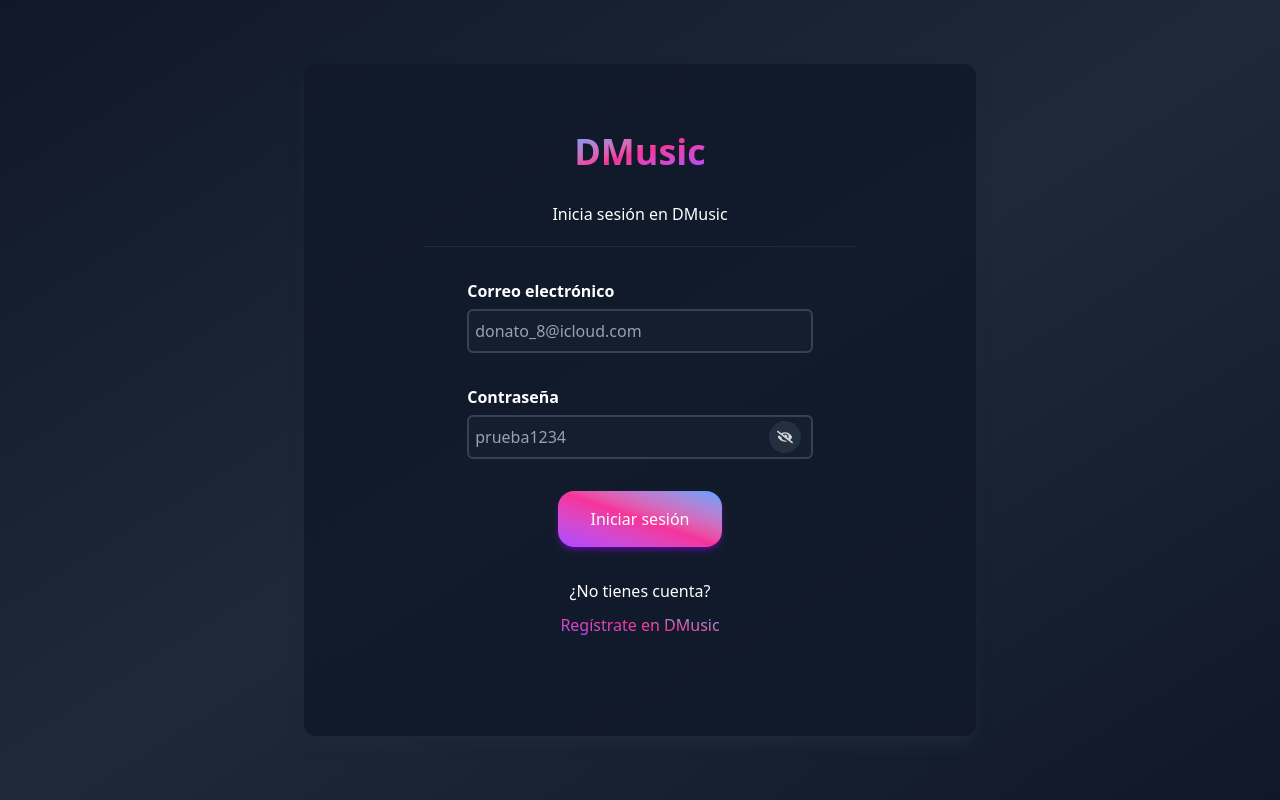
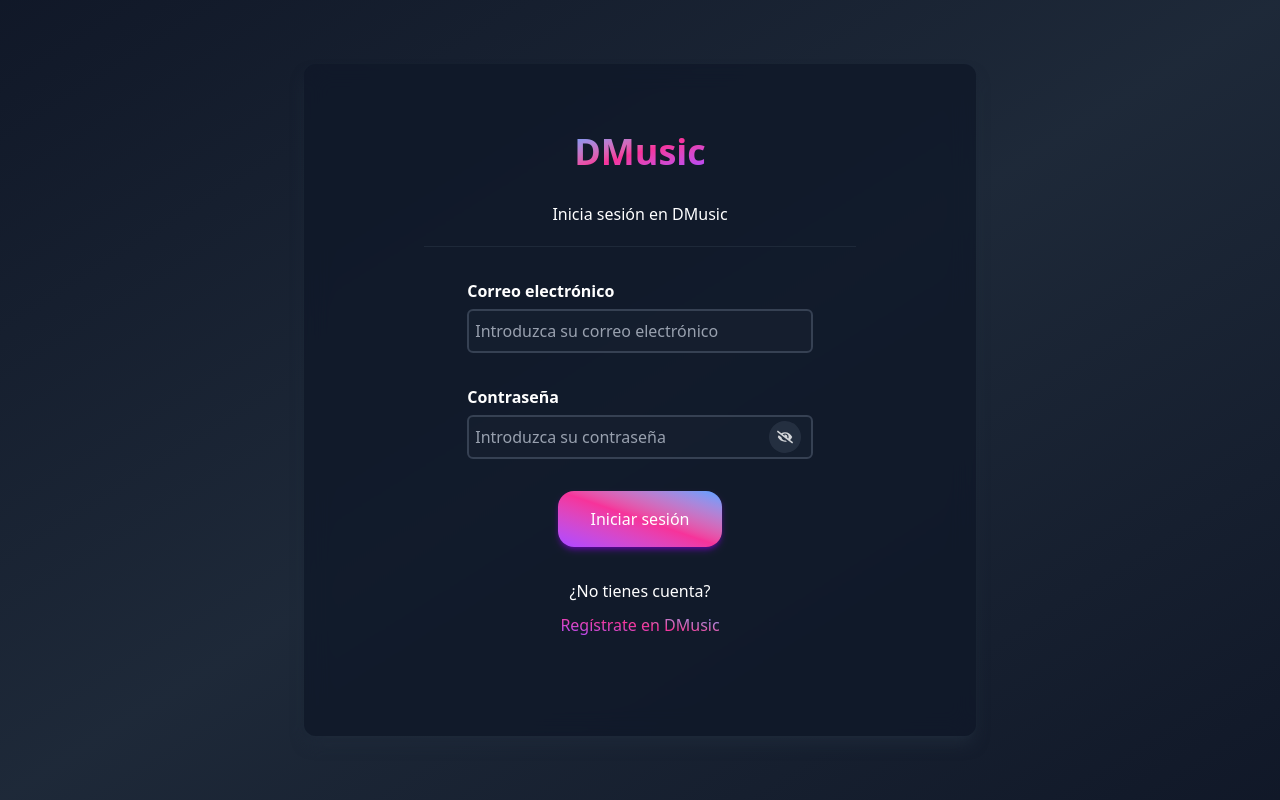
Before and after one commit to donatomarino/dmusic-front, a React (Vite) app: page /login in a window 1280 px wide. Built offline with nearby package versions, Linux system fonts and the light colour scheme; no server answers.

Commit message:
fix .env

```diff
--- a/src/modules/home/services/musicServices.ts
+++ b/src/modules/home/services/musicServices.ts
@@ -1,8 +1,9 @@
-import { useEffect } from 'react';
 import instanceAxios from '../../../api/APIUtils';
 import type { Requests, PlaySongRequest, BaseApiResponse } from '../../../types/types';
 import { SongType } from '../../../types/types';
 import { toast } from 'react-toastify';
+
+const API_URL_BACK = import.meta.env.VITE_API_URL_BACK;
 
 export const musicServices = {
   async handlePlaySong(song_id: string, url: string): Promise<SongType[]> {
@@ -17,7 +18,7 @@ export const musicServices = {
       });
 
       const formattedTracks: SongType[] = res.data.map((e: PlaySongRequest) => ({
-        url: `http://127.0.0.1:8000/${e.url}`,
+        url: `${API_URL_BACK}/${e.url}`,
         title: `${e.title}`,
         tags: ["music"]
       }));
--- a/src/modules/login/pages/Login.tsx
+++ b/src/modules/login/pages/Login.tsx
@@ -30,7 +30,7 @@ export const Login = () => {
               label={'Correo electrónico'}
               type={'email'}
               id={'email'}
-              placeholder={'donato_8@icloud.com'}
+              placeholder={'Introduzca su correo electrónico'}
               name={'email'}
               value={formData.email}
               onChange={handleChange}
@@ -42,7 +42,7 @@ export const Login = () => {
               label={'Contraseña'}
               type={'password'}
               id={'password'}
-              placeholder={'prueba1234'}
+              placeholder={'Introduzca su contraseña'}
               name={'password'}
               value={formData.password}
               onChange={handleChange}
```
